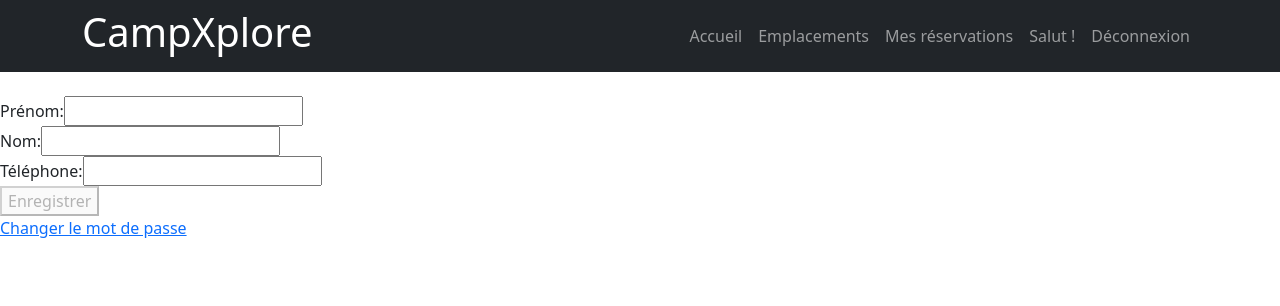
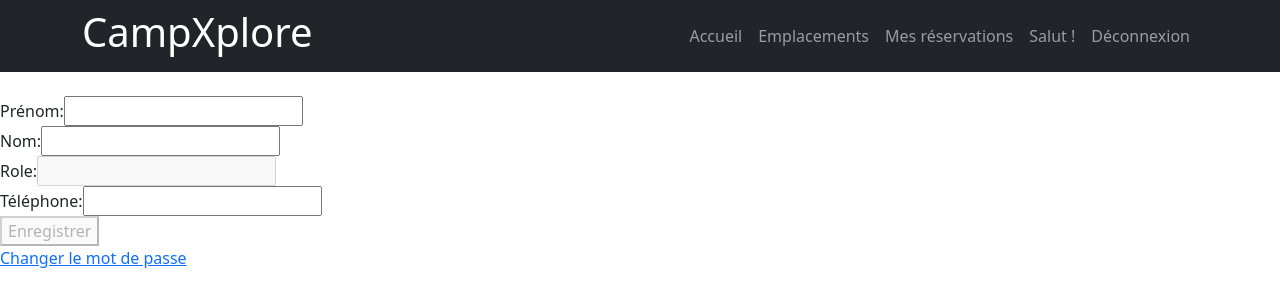
Before and after one commit to ArielHkr/TP3_Web4_Vue, a Vue app in the folder CampXplore/: page /profil in a window 1280 px wide. Shown: the top 306 px of the page. Built offline with nearby package versions, Linux system fonts and the light colour scheme; no server answers; sample sign-in values are in the browser's storage.

Commit message:
Ajout du champ role dans le profil utilisateur

```diff
--- a/CampXplore/src/views/Profil.vue
+++ b/CampXplore/src/views/Profil.vue
@@ -10,7 +10,10 @@
         <label for="lastName">Nom:</label>
         <input type="text" v-model="nom" id="lastName">
       </div>
-
+      <div>
+        <label for="role">Role:</label>
+        <input type="text" v-model="role" disabled="true">
+      </div>
       <div>
         <label for="phoneNumber">Téléphone:</label>
         <input
@@ -47,6 +50,7 @@ const authStore = useAuthStore()
 const nom = ref('')
 const prenom = ref('')
 const phoneNumber = ref('')
+const role = ref('')
 const champModifie = ref(false)
 const messageErreur = ref('')
 
@@ -57,6 +61,7 @@ const remplirChamps = () => {
   nom.value = user.lastName || 'N/A'
   prenom.value = user.firstName || 'N/A'
   phoneNumber.value = user.phone || 'N/A'
+  role.value = user.role || 'N/A'
 }
 
 const enregistrer = async () => {
```
